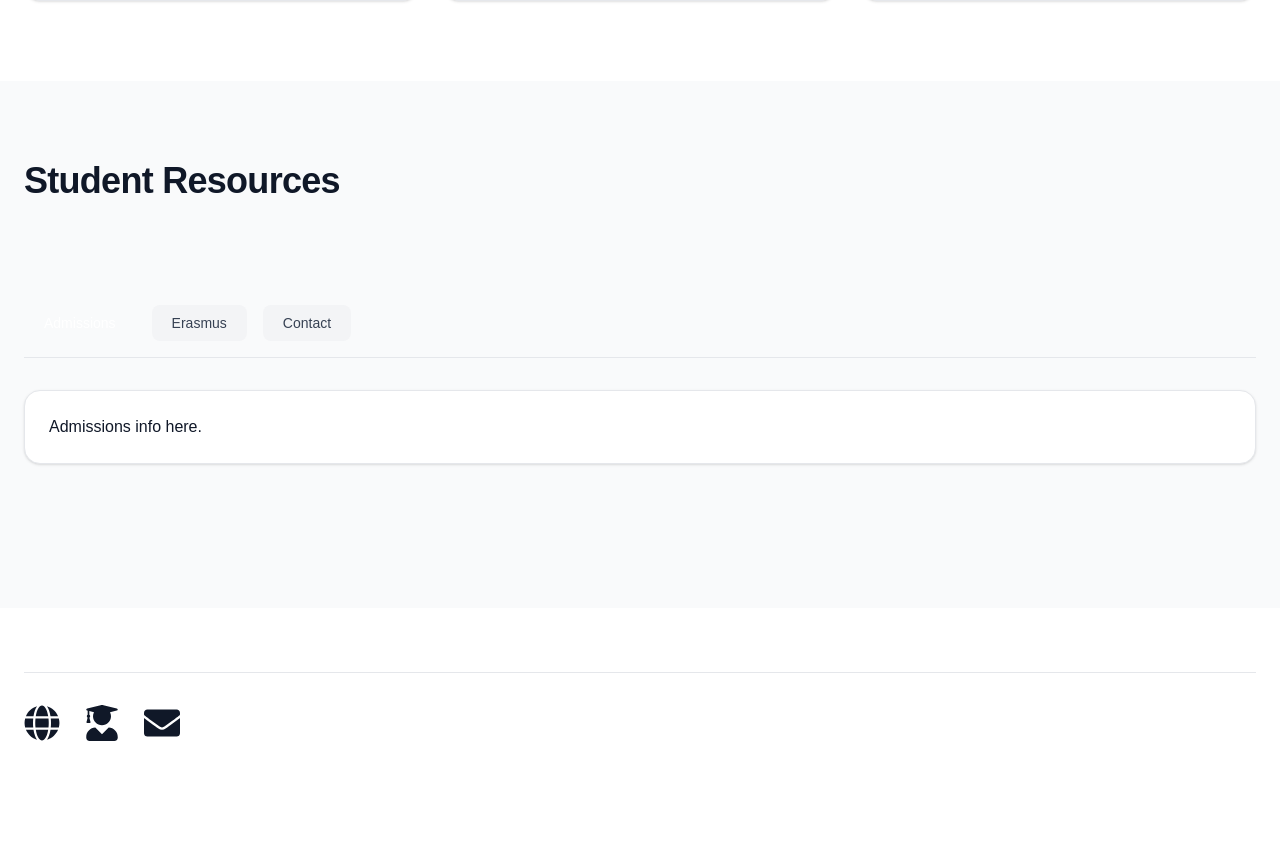
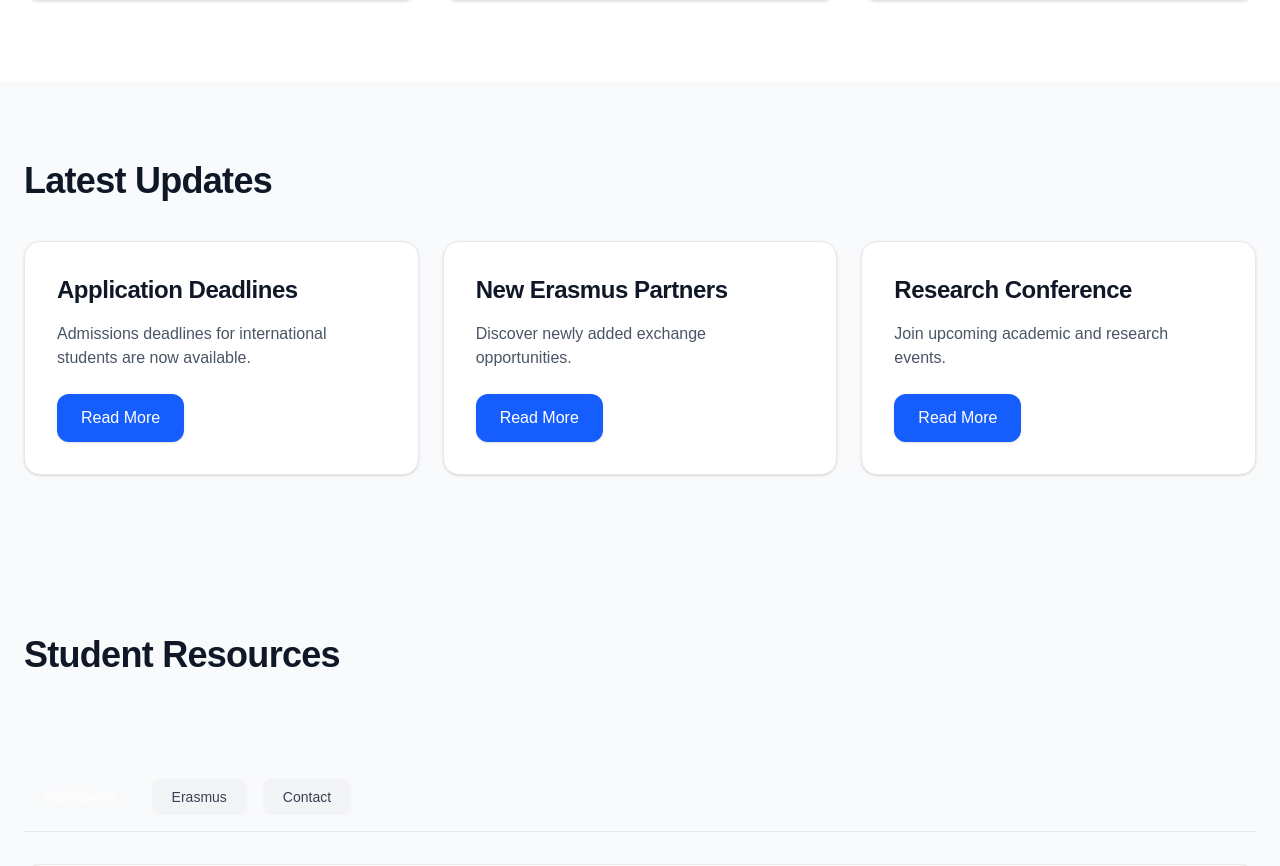
Before and after one commit to Q-UW9/ro.uvt.ri, a React (Vite) app in the folder frontend/: page / in a window 1280 px wide. Shown: the part 1040-1906 px from the top of the page. Built offline with nearby package versions, Linux system fonts and the light colour scheme.

Commit message:
new file:   frontend/src/components/organisms/NewsSection/NewsSection.tsx 	new file:   frontend/src/data/announcements.ts 	modified:   frontend/src/pages/UnderConstruction.tsx

```diff
--- /dev/null
+++ b/frontend/src/components/organisms/NewsSection/NewsSection.tsx
@@ -0,0 +1,59 @@
+import { ContentGrid } from '../../templates/ContentGrid/ContentGrid'
+import { Card } from '../../molecules/Card/Card'
+
+interface Item{
+id:number
+title:string
+description:string
+route:string
+}
+
+interface Props{
+items:Item[]
+}
+
+export function NewsSection({
+items
+}:Props){
+
+return(
+
+<section className="bg-gray-50 py-20">
+
+<div className="mx-auto max-w-[1280px] px-6">
+
+<h2 className="mb-10 text-4xl font-bold">
+
+Latest Updates
+
+</h2>
+
+<ContentGrid columns={3}>
+
+{items.map((item)=>(
+
+<Card
+
+key={item.id}
+
+title={item.title}
+
+description={item.description}
+
+buttonText="Read More"
+
+route={item.route}
+
+/>
+
+))}
+
+</ContentGrid>
+
+</div>
+
+</section>
+
+)
+
+}
--- /dev/null
+++ b/frontend/src/data/announcements.ts
@@ -0,0 +1,31 @@
+export const announcements = [
+  {
+    id:1,
+    title:'Application Deadlines',
+
+    description:
+      'Admissions deadlines for international students are now available.',
+
+    route:'/admissions'
+  },
+
+  {
+    id:2,
+    title:'New Erasmus Partners',
+
+    description:
+      'Discover newly added exchange opportunities.',
+
+    route:'/erasmus'
+  },
+
+  {
+    id:3,
+    title:'Research Conference',
+
+    description:
+      'Join upcoming academic and research events.',
+
+    route:'/research'
+  }
+]
--- a/frontend/src/pages/UnderConstruction.tsx
+++ b/frontend/src/pages/UnderConstruction.tsx
@@ -1,9 +1,9 @@
 import { TabsSection } from '../components/organisms/TabsSection/TabsSection'
+import { NewsSection } from '../components/organisms/NewsSection/NewsSection'
 
 import { ContentGrid } from '../components/templates/ContentGrid/ContentGrid'
 import { PageLayout } from '../components/templates/PageLayout/PageLayout'
 import { PageTransition } from '../components/templates/PageTransition/PageTransition'
-
 import { SectionRenderer } from '../components/templates/SectionRenderer/SectionRenderer'
 
 import { Card } from '../components/molecules/Card/Card'
@@ -13,10 +13,11 @@ import { Icon } from '../components/atoms/Icon/Icon'
 
 import { homeSections } from '../data/homeSections'
 import { homePageData } from '../data/homePageData'
+import { announcements } from '../data/announcements'
 
 import { s } from './UnderConstruction.styles'
 
-function UnderConstruction() {
+function UnderConstruction(){
 
 const demoTabs=[
 
@@ -32,7 +33,7 @@ content:<p>Erasmus details here.</p>
 
 {
 label:'Contact',
-content:<p>Contact info here.</p>
+content:<p>Contact information here.</p>
 }
 
 ]
@@ -78,6 +79,10 @@ route={card.route}
 
 </section>
 
+<NewsSection
+items={announcements}
+/>
+
 <section className="bg-gray-50 py-20">
 
 <div className="mx-auto max-w-[1280px] px-6">
@@ -111,6 +116,7 @@ Student Resources
 </section>
 
 <div className={s.container}>
+
 <div className={s.card}>
 
 <div className={s.icon}>
@@ -132,6 +138,7 @@ Please check back soon.
 </p>
 
 </div>
+
 </div>
 
 </PageLayout>
```
